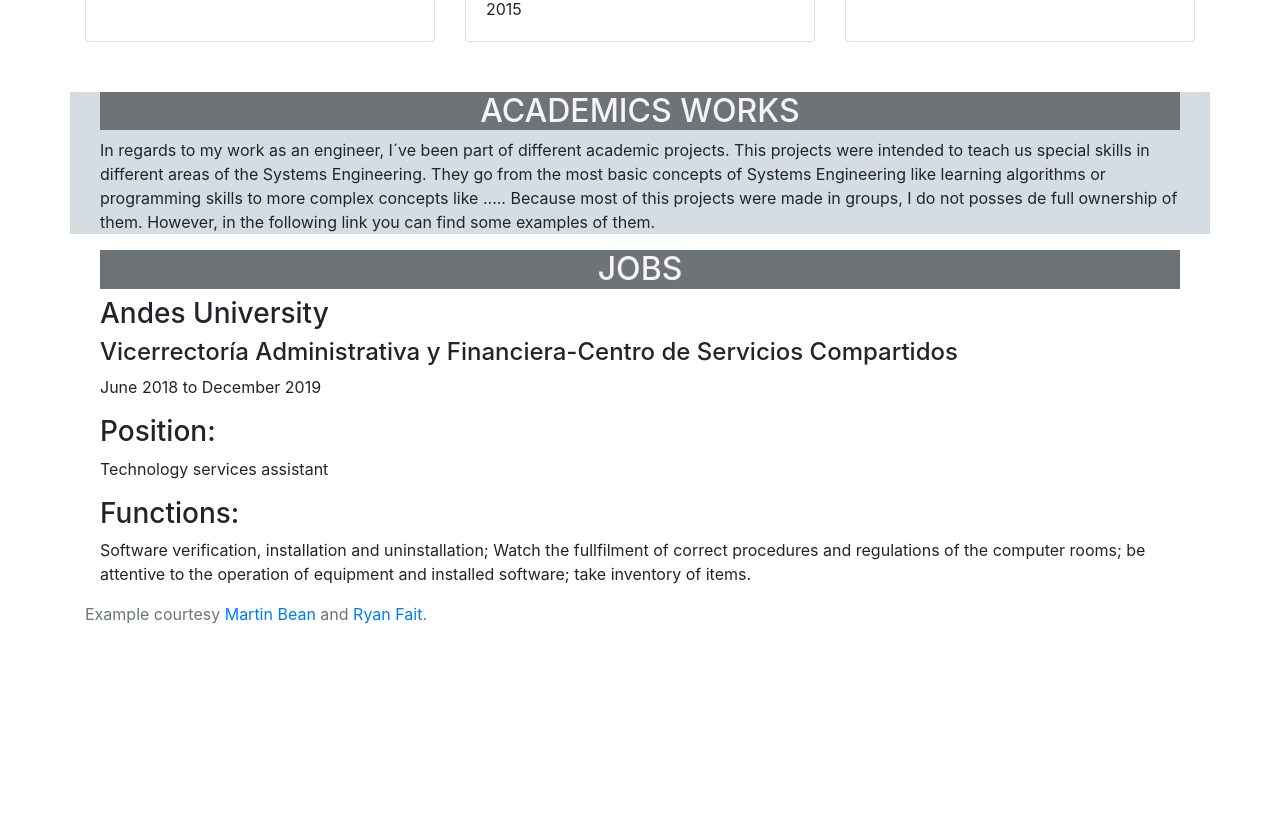
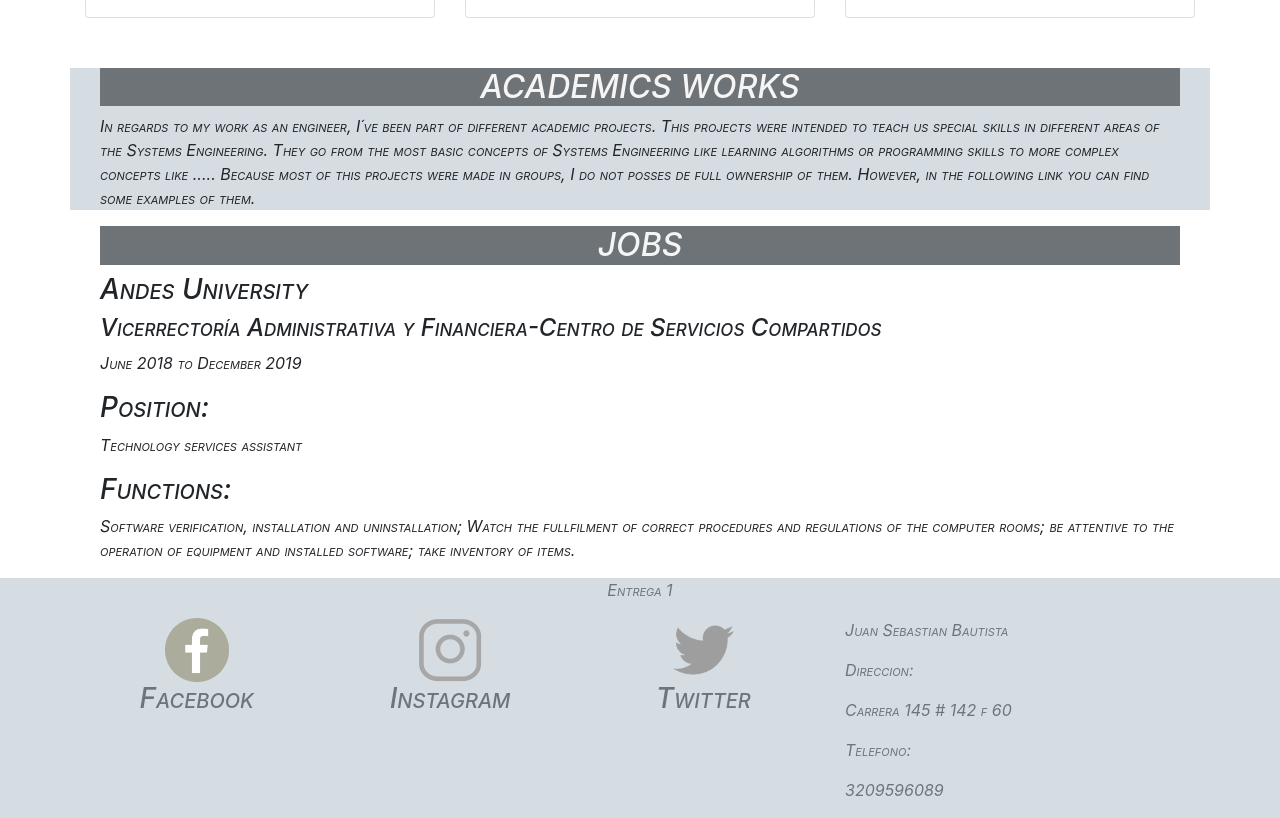
Before and after one commit to jsbautista/ProgramacionWeb, a plain HTML site: page index.html in a window 1280 px wide. Shown: the part 2969-3787 px from the top of the page. Before the commit the page ends 3611 px from the top, so only its background shows below. Drawn offline with nearby package versions, Linux system fonts and the light colour scheme.

Commit message:
Completo

```diff
--- a/index.html
+++ b/index.html
@@ -257,14 +257,47 @@
     <!-- Footer -->
     <footer>
 
-        <div id="footer">
+        <div id="Bloque7">
             <div class="container">
 
 
-                <p class="text-muted credit">Example courtesy <a href="http://martinbean.co.uk/">Martin Bean</a> and <a
-                        href="http://ryanfait.com/sticky-footer/">Ryan Fait</a>.</p>
+                <p class="text-muted text-center ">Entrega 1</p>
 
+                <div class="row">
 
+                    <div class="col-8">
+                        <div class="row">
+                            <div class="col-4 text-center">
+                                <a href="https://www.facebook.com/juansebastian.bautistarojas.3">
+                                    <img class="icon" src="facebook.png" alt="Card image cap"> </img>
+                                </a>
+                                <h3 class="text-muted">Facebook</h3>
+                            </div>
+                            <div class="col-4 text-center">
+                                <a href="https://www.instagram.com/juanse_1803/">
+                                    <img class="icon" src="INSTAGRAM.png" alt="Card image cap"> </img>
+                                </a>
+                                <h3 class="text-muted">Instagram</h3>
+
+                            </div>
+                            <div class="col-4 text-center">
+                                <a href="www.facebook.com">
+                                    <img class="icon" src="twitter.png" alt="Card image cap"> </img>
+                                </a>
+                                <h3 class="text-muted">Twitter</h3>
+                            </div>
+                        </div>
+                    </div>
+                    <div class="col-4 der">
+                        <p class="text-muted ">Juan Sebastian Bautista</p>
+                        <p class="text-muted ">Direccion:</p>
+                        <p class="text-muted ">Carrera 145 # 142 f 60</p>
+                        <p class="text-muted ">Telefono:</p>
+                        <p class="text-muted ">3209596089</p>
+
+                    </div>
+
+                </div>
 
             </div>
         </div>
--- a/style2.css
+++ b/style2.css
@@ -5,7 +5,7 @@
   position: relative;
 }
 
-#Bloque1, #Bloque5, #Bloque3 {
+#Bloque1, #Bloque5, #Bloque3, #Bloque7 {
   background-color: #d6dde2;
 }
 
@@ -65,3 +65,14 @@ margin: auto;
   background-color: #6e7377;
   color:whitesmoke;
 }
+.icon{
+  width: 4rem;
+}
+html{
+  font-family: 'Times New Roman', Times, serif;
+  font-style: italic;
+  font-variant: small-caps;
+}
+.der{
+  text-align: left;
+}
```
Also changed, not shown: INSTAGRAM.png (added), facebook.png (added), twitter.png (added).
